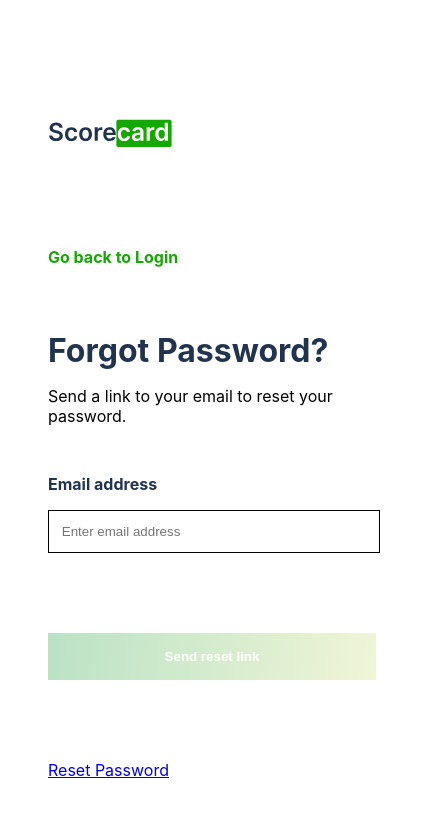
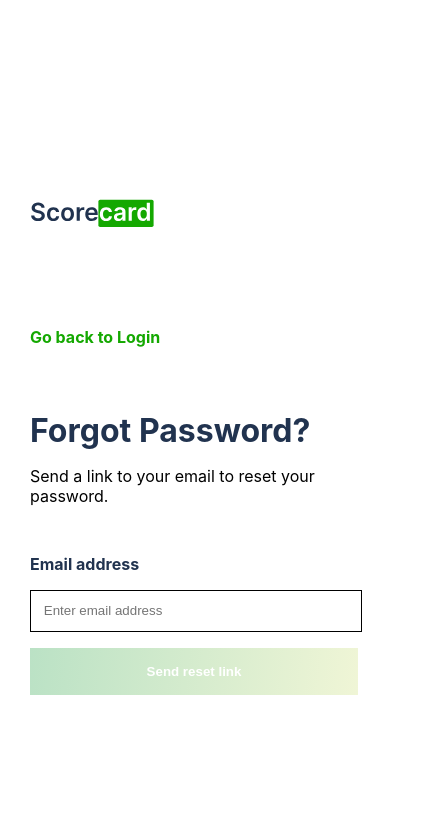
Before and after one commit to Vastro-lorde/scorecard-frontend, a React (Create React App) app: page /ForgotPassword in a window 390 px wide. Shown: the top 816 px of the page, 428 px wide, since content can reach past the window. Built offline with nearby package versions, Linux system fonts and the light colour scheme.

Commit message:
improved implemented grid

```diff
--- a/src/components/ForgotPasswordComponent/ForgotPassword.module.css
+++ b/src/components/ForgotPasswordComponent/ForgotPassword.module.css
@@ -18,12 +18,11 @@
 }
 .body {
   display: grid;
-  display: -ms-grid;
-  grid-template-columns: repeat(auto-fit, minmax(384px, 1fr));
-  justify-content: space-between;
+  grid-template-columns: 1fr 1fr;
   width: 100%;
   height: 100vh;
 }
+
 .button {
   background: linear-gradient(96.67deg, #34a853 0%, #b8d344 100%);
   border: none;
@@ -33,9 +32,12 @@
   padding: 1rem;
   width: 31.5rem;
 }
+
 .details {
-  padding: 3rem;
+  box-sizing: border-box;
+  padding: 10px 30px;
 }
+
 .forgotPasswordLink {
   color: var(--primary-green);
   font-weight: bolder;
@@ -43,13 +45,13 @@
   left: 69%;
   text-decoration: none;
 }
+
 form:invalid input[type='submit'] {
   background: linear-gradient(96.67deg, #34a85356 0%, #b9d34438 100%);
   border: none;
   cursor: pointer;
   color: white;
   font-weight: bold;
-  margin: 5rem 0;
   padding: 1rem;
   width: 31.5rem;
 }
@@ -99,8 +101,10 @@ label {
   .details {
     margin: auto;
   }
-  input {
+  input,
+  form:invalid input[type='submit'] {
     width: 19rem;
+    justify-content: center;
   }
 
   form:invalid input[type='submit'] {
--- a/src/components/ForgotPasswordComponent/ForgotPassword.tsx
+++ b/src/components/ForgotPasswordComponent/ForgotPassword.tsx
@@ -22,7 +22,6 @@ function ForgotPassword() {
           <input type='email' name='email' id='email' placeholder='Enter email address' required />
           <input type='submit' className={ForgotpasswordCss.button} value='Send reset link' />
         </form>
-        <Link to='/ResetPassword'>Reset Password</Link>
       </div>
       <div className={ForgotpasswordCss.imageContainer}>
         <img src={bgImage} alt='A young man typing on a computer' />
--- a/src/components/LoginComponent/Login.module.css
+++ b/src/components/LoginComponent/Login.module.css
@@ -19,9 +19,7 @@
 }
 .body {
   display: grid;
-  display: -ms-grid;
-  grid-template-columns: repeat(auto-fit, minmax(384px, 1fr));
-  justify-content: space-between;
+  grid-template-columns: 1fr 1fr;
   width: 100%;
   height: 100vh;
 }
@@ -35,8 +33,8 @@
   width: 31.5rem;
 }
 .details {
-  padding: 2rem;
-  justify-content: center;
+  box-sizing: border-box;
+  padding: 10px 30px;
 }
 
 .eyeshowContainer {
@@ -60,7 +58,6 @@ form:invalid input[type='submit'] {
   cursor: pointer;
   color: white;
   font-weight: bold;
-  margin: 5rem 0;
   padding: 1rem;
   width: 20.5rem;
 }
@@ -69,14 +66,12 @@ h1 {
   margin-bottom: 6rem;
 }
 
-.imageContainer {
+img {
   height: 100%;
-}
-.imageContainer > img {
-  height: 100%;
+  width: 100%;
 }
 
-img {
+.imageContainer {
   height: 100%;
   width: 100%;
 }
@@ -137,6 +132,7 @@ label {
   input,
   form:invalid input[type='submit'] {
     width: 19rem;
+    justify-content: center;
   }
 
   .forgotPasswordLink {
```
